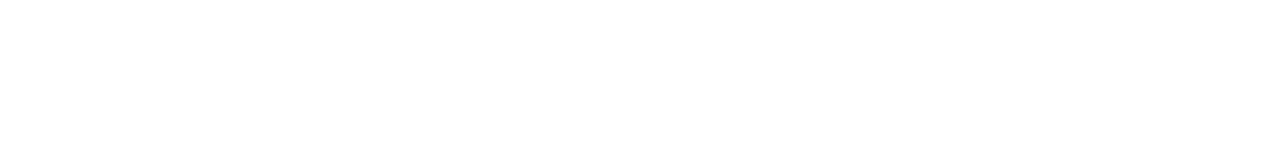
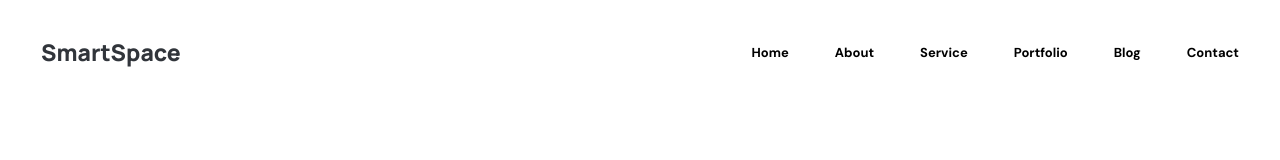
Before and after one commit to valera7531/real-estate, a plain HTML site: page index.html in a window 1280 px wide. Drawn offline with Linux system fonts and the light colour scheme.

Commit message:
add header block

```diff
--- a/css/common.css
+++ b/css/common.css
@@ -0,0 +1,6 @@
+.title {
+	color: #000;
+	font-size: 2.5rem;
+	font-weight: 600;
+	line-height: calc(55 / 40 * 100%);
+}
--- /dev/null
+++ b/css/fonts.css
@@ -0,0 +1,4 @@
+@import url(https://fonts.googleapis.com/css?family=Roboto:regular&display=swap);
+@import url(https://fonts.googleapis.com/css?family=Manrope:regular,500,600,700,800&display=swap);
+@import url(https://fonts.googleapis.com/css?family=DM+Sans:500,700&display=swap);
+@import url(https://fonts.googleapis.com/css?family=Inter:regular,500&display=swap);
--- a/css/header.css
+++ b/css/header.css
@@ -0,0 +1,106 @@
+.header {
+	padding: 0.9375rem 0rem;
+	position: absolute;
+	width: 100%;
+	top: 0;
+	left: 0;
+}
+
+.header__container {
+	min-height: 4.6875rem;
+	display: flex;
+	align-items: center;
+	justify-content: space-between;
+	gap: 0.5rem 1rem;
+}
+
+.header__logo {
+	color: #31353b;
+	font-size: 1.4375rem;
+	font-weight: 800;
+	line-height: calc(31 / 23 * 100%);
+}
+
+.icon-menu {
+	display: none;
+}
+
+.menu__list {
+	display: flex;
+	flex-wrap: wrap;
+	align-items: center;
+	gap: 0.4rem 2.875rem;
+}
+
+.menu__link {
+	color: #000;
+	font-family: 'DM Sans';
+	font-size: 0.8125rem;
+	font-weight: 700;
+	line-height: calc(17 / 13 * 100%);
+}
+
+@media (hover: hover) {
+	.menu__link {
+		position: relative;
+	}
+
+	.menu__link::before {
+		content: '';
+		background-color: #000;
+		position: absolute;
+		width: 0;
+		height: 0.0625rem;
+		left: 0;
+		bottom: 0;
+		transition: width 0.3s ease 0s;
+	}
+
+	.menu__link:hover::before {
+		width: 100%;
+	}
+}
+
+@media (max-width: 47.9375em) {
+	.menu__list {
+		gap: 0.4rem 2rem;
+	}
+}
+
+@media (max-width: 41.25em) {
+	.icon-menu {
+		display: block;
+		position: relative;
+		width: 2rem;
+		height: 1.25rem;
+		cursor: pointer;
+	}
+
+	.icon-menu > span,
+	.icon-menu::before,
+	.icon-menu::after {
+		content: '';
+		position: absolute;
+		width: 100%;
+		height: 0.2rem;
+		background-color: #000;
+		left: 0;
+	}
+
+	.icon-menu > span {
+		top: 50%;
+		transform: translateY(-50%);
+	}
+
+	.icon-menu::before {
+		top: 0;
+	}
+
+	.icon-menu::after {
+		bottom: 0;
+	}
+
+	.menu__body {
+		display: none;
+	}
+}
--- a/css/style.css
+++ b/css/style.css
@@ -0,0 +1,29 @@
+@import url('fonts.css');
+
+@import url('null.css');
+@import url('common.css');
+
+@import url('header.css');
+@import url('footer.css');
+
+body {
+	color: #333;
+	font-family: 'Manrope';
+}
+
+.wrapper {
+	min-height: 100%;
+	display: flex;
+	flex-direction: column;
+	overflow: clip;
+}
+
+.page {
+	flex: 1 1 auto;
+}
+
+[class*='__container'] {
+	max-width: 76.875rem;
+	margin: 0 auto;
+	padding: 0rem 1rem;
+}
--- a/index.html
+++ b/index.html
@@ -4,9 +4,45 @@
 		<meta charset="UTF-8" />
 		<meta name="viewport" content="width=device-width, initial-scale=1.0" />
 		<link rel="stylesheet" href="css/style.css" />
-		<title>RealEstate</title>
+		<title>SmartSpace</title>
 	</head>
 	<body>
+		<div class="wrapper">
+			<header class="header">
+				<div class="header__container">
+					<a href="index.html" class="header__logo">SmartSpace</a>
+					<div class="header__menu menu">
+						<button type="button" class="menu__icon icon-menu">
+							<span></span>
+						</button>
+						<nav class="menu__body">
+							<ul class="menu__list">
+								<li class="menu__item">
+									<a href="#" class="menu__link">Home</a>
+								</li>
+								<li class="menu__item">
+									<a href="#" class="menu__link">About</a>
+								</li>
+								<li class="menu__item">
+									<a href="#" class="menu__link">Service</a>
+								</li>
+								<li class="menu__item">
+									<a href="#" class="menu__link">Portfolio</a>
+								</li>
+								<li class="menu__item">
+									<a href="#" class="menu__link">Blog</a>
+								</li>
+								<li class="menu__item">
+									<a href="#" class="menu__link">Contact</a>
+								</li>
+							</ul>
+						</nav>
+					</div>
+				</div>
+			</header>
+			<main class="page"></main>
+			<footer class="footer"></footer>
+		</div>
 		<script src="js/script.js"></script>
 	</body>
 </html>
```
Also changed, not shown: img/main-screen/Header Image-1.jpg (added), img/main-screen/Header Image-1.png (added), img/main-screen/Header Image.jpg (added), img/main-screen/Header Image.png (added).
